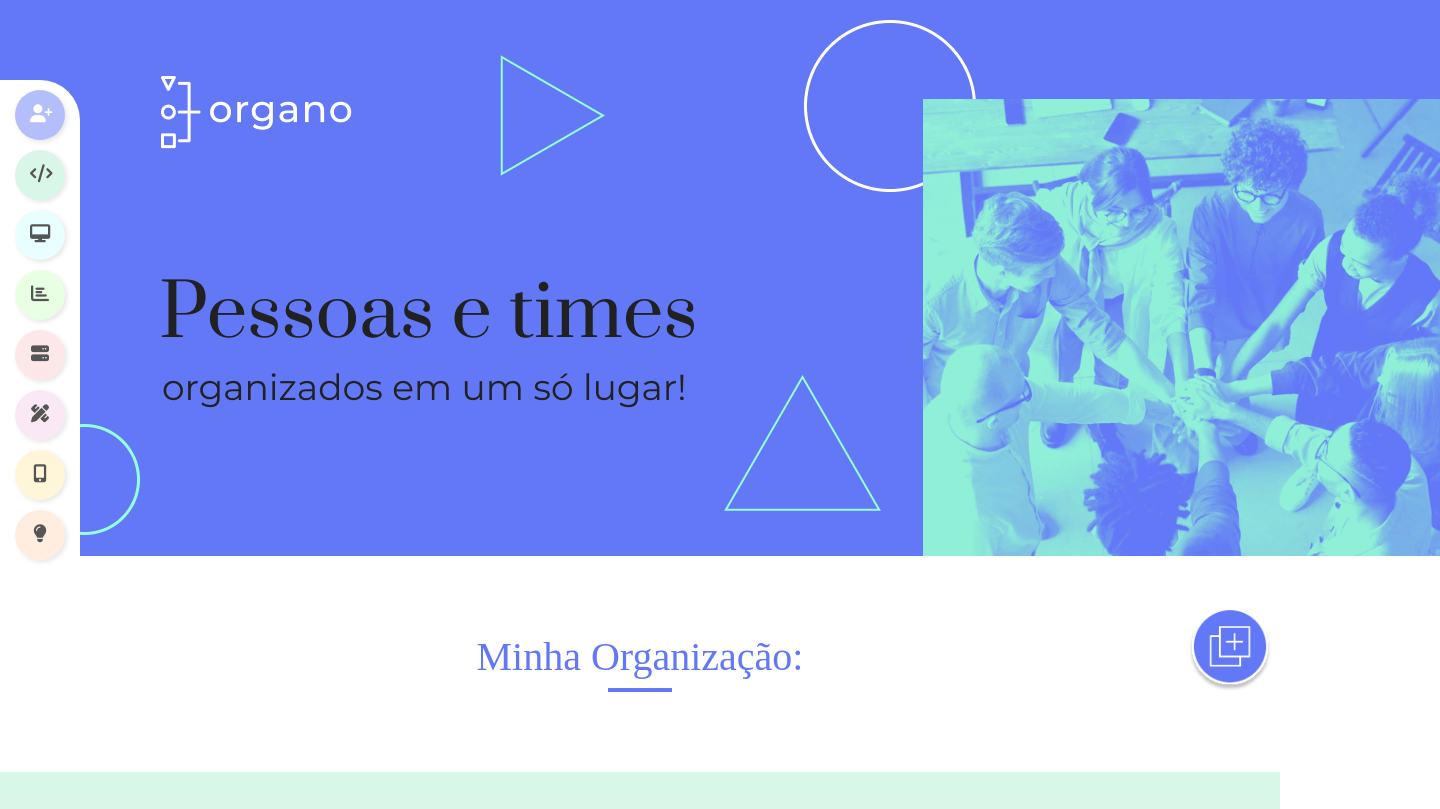
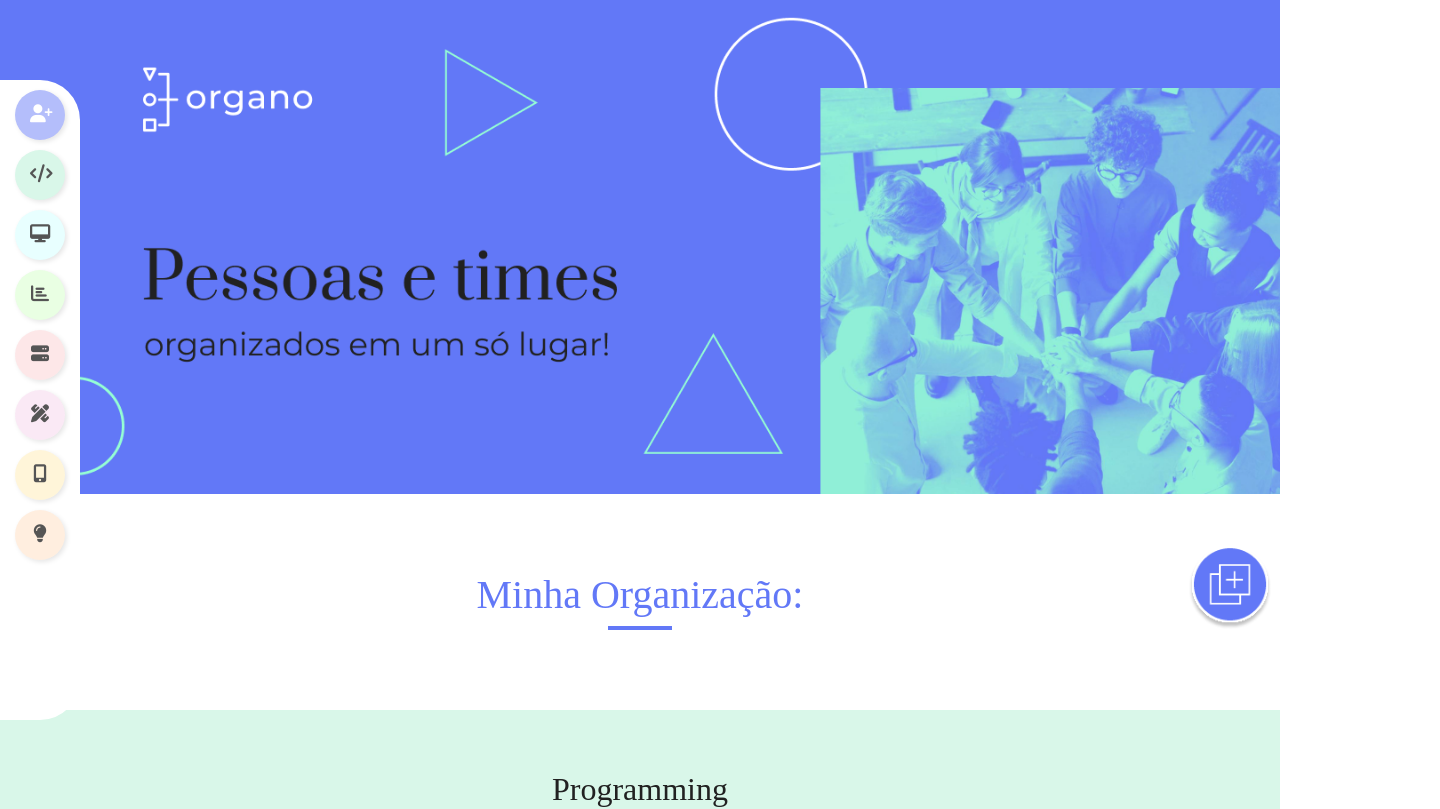
Before and after one commit to AllanGaiteiro/alura-projeto-organopeaple-estudo-react, a React (Create React App) app: page / in a window 1280 px wide. Shown: the top 809 px of the page, 1440 px wide, since content can reach past the window. Built offline with nearby package versions, Linux system fonts and the light colour scheme.

Commit message:
criação do componente da imagem de banner

```diff
--- a/src/components/Header.js
+++ b/src/components/Header.js
@@ -1,9 +1,10 @@
 import Banner from "../images/banner.png";
+import { HeaderImage } from "./HeaderImage";
 
 export function Header() {
   return (
     <header>
-      <img src={Banner} alt="banner" />
+      <HeaderImage src={Banner} alt="banner" />
     </header>
   );
 }
--- /dev/null
+++ b/src/components/HeaderImage.js
@@ -0,0 +1,5 @@
+import styled from "styled-components";
+
+export const HeaderImage = styled.img`
+  width: 100%;
+`;
```
